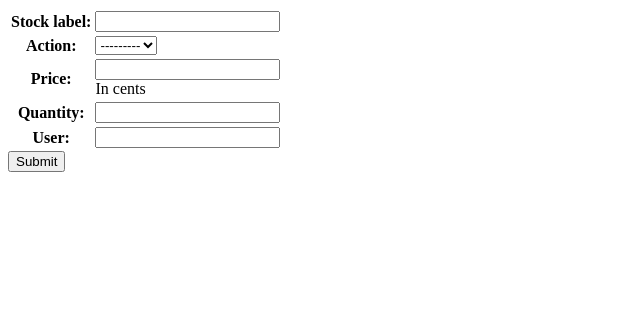
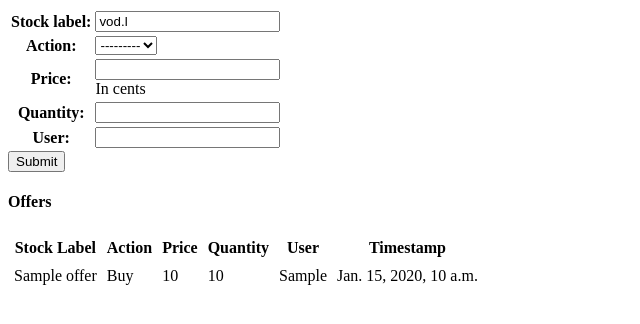
Before and after one commit to Tasignotas/barclays_openminds, a Django app: page / in a window 1280 px wide. Shown: the top 324 px of the page, without its empty margins (0-640 px from the left). Run offline with Django 3.2, Linux system fonts and the light colour scheme; tables that the repository leaves empty hold one stand-in row (values such as "Sample post").

Commit message:
More information displayed

```diff
--- a/server/creative_exchange/templates/trading.html
+++ b/server/creative_exchange/templates/trading.html
@@ -4,3 +4,25 @@
 </table>
 <input type="submit" value="Submit" />
 </form>
+{% if trades %}
+
+<table cellpadding="8">
+<tr><th>Stock label</th><th>Seller</th><th>Buyer</th><th>Price</th><th>Quantity</th></tr>
+{% for trade in trades %}
+<tr>
+{% for col in trade %}<td>{{ col }}</td>{% endfor %}
+</tr>
+{% endfor %}
+</table>
+
+{% endif %}
+
+<h4>Offers</h4>
+<table cellpadding="4">
+<tr><th>Stock Label</th><th>Action</th><th>Price</th><th>Quantity</th><th>User</th><th>Timestamp</th></tr>
+{% for offer in offers %}
+<tr><td>{{ offer.stock_label }}</td><td>{{ offer.get_action_display }}</td><td>{{ offer.price }}</td><td>{{ offer.quantity }}</td><td>{{ offer.user }}</td><td>{{ offer.timestamp }}</td></tr>
+{% empty %}
+<tr><td colspan="6" align="center">No offers available</td></tr>
+{% endfor %}
+</table>
--- a/server/creative_exchange/views.py
+++ b/server/creative_exchange/views.py
@@ -1,15 +1,24 @@
 from django.shortcuts import render, redirect
 
 from creative_exchange import forms
+from creative_exchange.models import Offer
 from creative_exchange.trading import submit_offer
 
 def trading(request):
+    initial = {'stock_label': 'vod.l'}
     if request.method == 'POST':
-        form = forms.OfferForm(request.POST)
+        form = forms.OfferForm(request.POST, initial=initial)
         if form.is_valid():
             obj = form.save(commit=False)
-            submit_offer(obj)
+            trades = submit_offer(obj)
+            request.session['trades'] = trades
             return redirect(trading)
     else:
-        form = forms.OfferForm()
-    return render(request, 'trading.html', dict(trade_form=form))
+        form = forms.OfferForm(initial=initial)
+    if 'trades' in request.session:
+        trades = request.session['trades']
+        del request.session['trades']
+    else:
+        trades = []
+    offers = Offer.objects.order_by('stock_label', 'action', 'timestamp')
+    return render(request, 'trading.html', dict(trade_form=form, trades=trades, offers=offers))
```
Also changed, not shown: server/creative_exchange/trading.py (+6 -5 lines).
